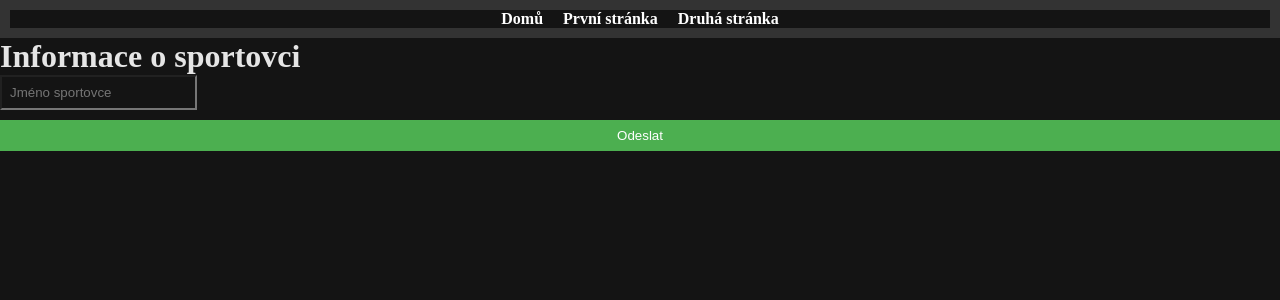
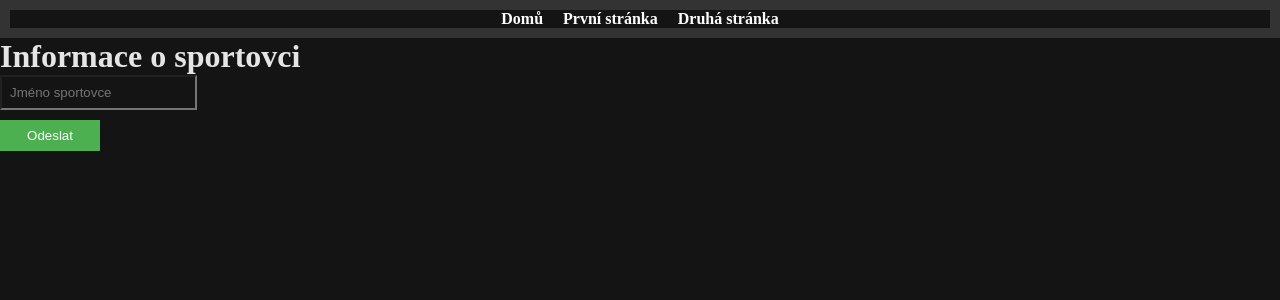
Before and after one commit to zachyunl/react-project, a React (Create React App) app: page /secondpage in a window 1280 px wide. Shown: the top 300 px of the page. Built offline with nearby package versions, Linux system fonts and the light colour scheme.

Commit message:
tlačítko odeslat css

```diff
--- a/src/components/AthleteInfoForm.css
+++ b/src/components/AthleteInfoForm.css
@@ -18,6 +18,7 @@
 
   .form-container button {
     padding: 8px;
+    width: 100px;
     background-color: #4caf50;
     color: white;
     border: none;
@@ -28,7 +29,7 @@
     background-color: #45a049;
   }
 
-  .error-message {
+  .error-message, .not-found-message, .empty-name-message  {
     color: red;
   }
 
```
